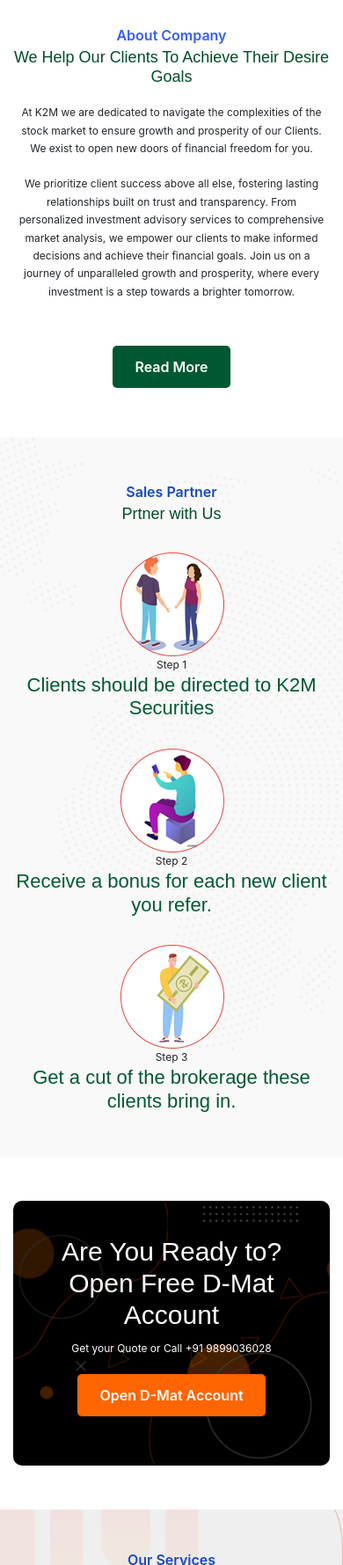
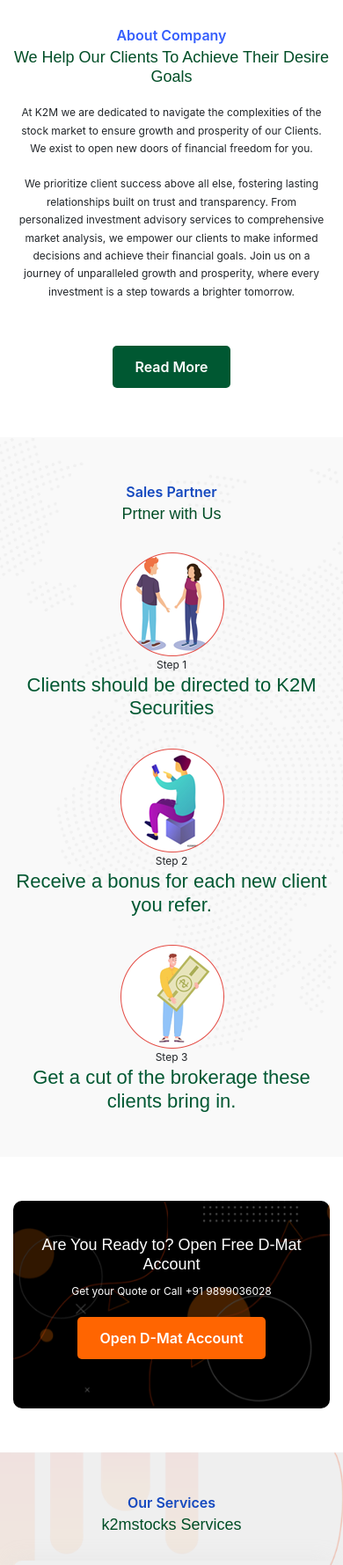
Before and after one commit to leelanshu/ktwoms, a PHP site: page / in a window 390 px wide. Shown: the part 2017-3796 px from the top of the page at 88% size. Run offline with PHP 8.4, Linux system fonts and the light colour scheme; some libraries are stand-ins or nearby versions; grey boxes are pictures that could not be loaded.

Commit message:
Update responsive.css

```diff
--- a/assets/css/responsive.css
+++ b/assets/css/responsive.css
@@ -3,6 +3,10 @@
 .services-item-two {
      text-align: left !important;
 }
+
+         .book-area .book-content h2 {
+        font-size: 18px !important;
+    }
      .about-area .about-content .middle span {
         font-size: 12px !important;
     }
```
